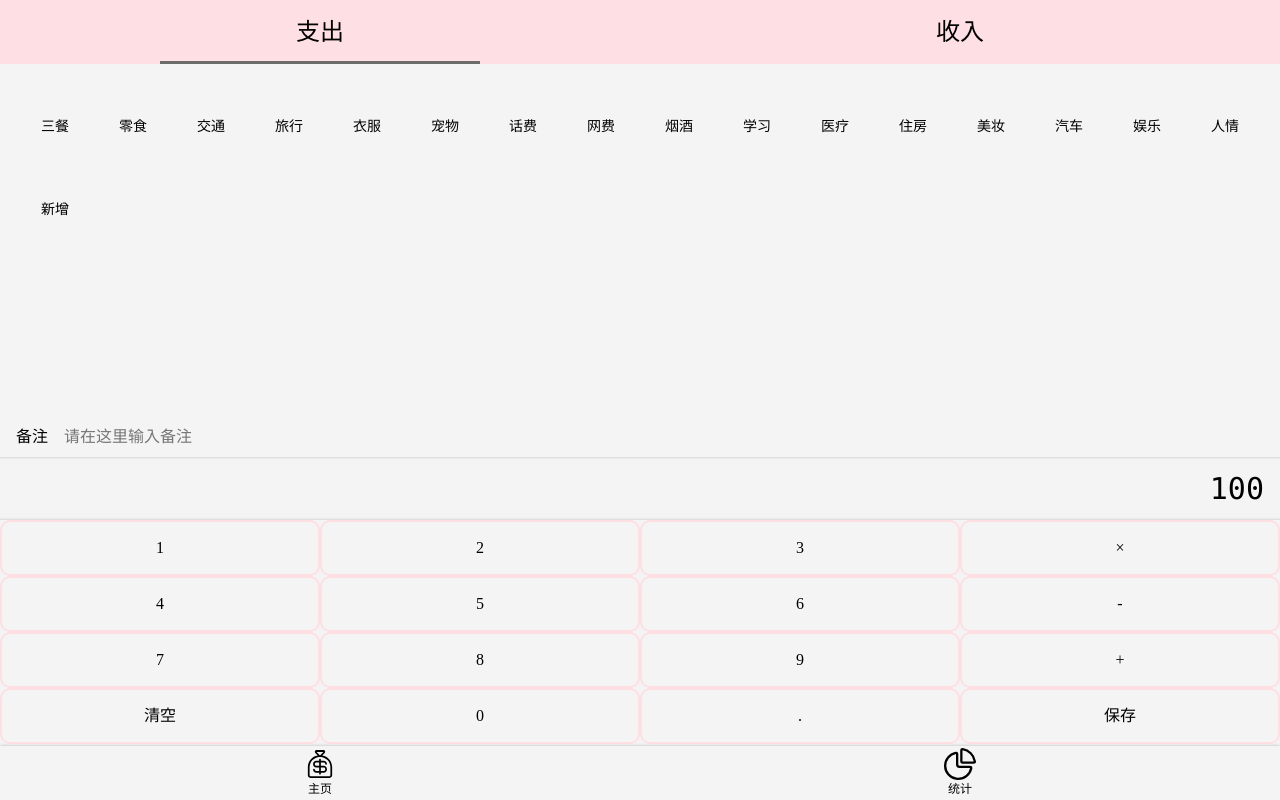
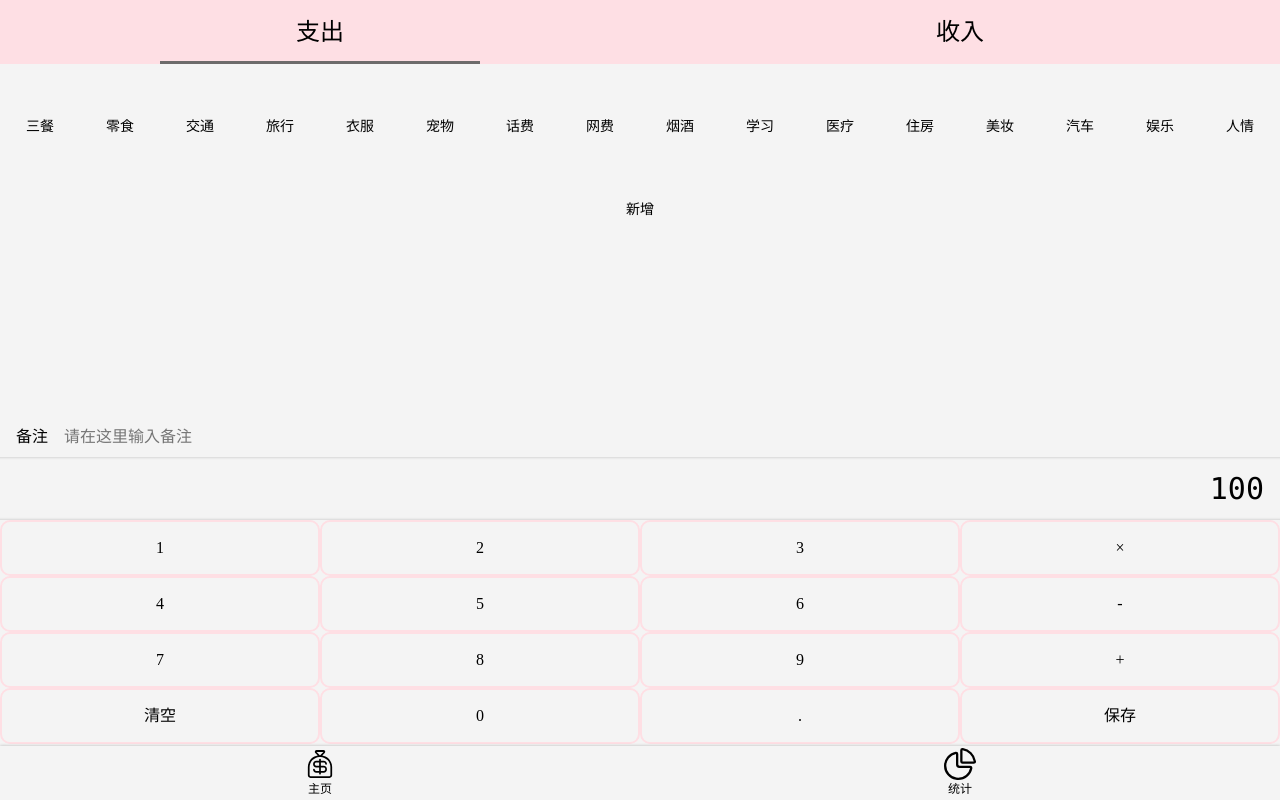
Before and after one commit to NiceyLai/money-traces, a Vue app: page /#/new in a window 1280 px wide. Built offline with nearby package versions, Linux system fonts and the light colour scheme; a web font is replaced by a local one.

Commit message:
调整布局

```diff
--- a/src/components/Layout.vue
+++ b/src/components/Layout.vue
@@ -20,6 +20,7 @@ export default {
   display: flex;
   flex-direction: column;
   min-height: 100vh;
+  position: relative;
 }
 .content {
   overflow: auto;
--- a/src/components/Nav.vue
+++ b/src/components/Nav.vue
@@ -20,7 +20,7 @@ export default {};
 @import "@/assets/style/helper.scss";
 @import "@/assets/style/reset.scss";
 nav {
-  position: fixed;
+  position: absolute;
   left: 0;
   bottom: 0;
   z-index: 101;
--- a/src/components/New/Expenditures.vue
+++ b/src/components/New/Expenditures.vue
@@ -34,15 +34,15 @@ export default {};
   // display: none;
   font-size: 14px;
   width: 100%;
-  height: 36vh;
+  height: 33vh;
+  top: 64px;
   overflow: auto;
-  position: fixed;
-  top: 64px;
-  left: 0;
+  position: absolute;
+
   > .current {
-    margin-left: 16px;
     display: flex;
     flex-wrap: wrap;
+    justify-content: space-around;
 
     > li {
       display: flex;
--- a/src/components/New/Number.vue
+++ b/src/components/New/Number.vue
@@ -36,7 +36,7 @@ export default {};
 <style lang="scss" scoped>
 @import "@/assets/style/helper.scss";
 .number {
-  position: fixed;
+  position: absolute;
   left: 0;
   bottom: 56px;
   width: 100%;
```
